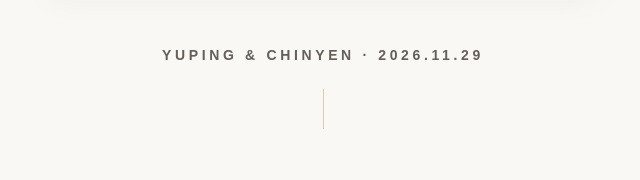
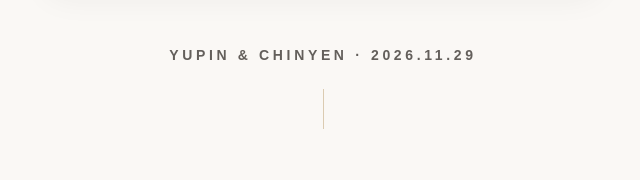
Before and after one commit to pinpinlin/wedding-invite, a plain HTML site: page index.html in a window 1280 px wide. Shown: the part 3355-3535 px from the top of the page, 317-957 px from the left. Drawn offline with nearby package versions, Linux system fonts and the light colour scheme.

Commit message:
英文名改為 YUPIN
Co-Authored-By: Claude Opus 5.5 <noreply@anthropic.com>

```diff
--- a/index.html
+++ b/index.html
@@ -489,7 +489,7 @@
             <!-- 頁尾署名 -->
             <div class="space-y-3 pt-2">
                 <p class="text-xs sm:text-sm tracking-[0.26em] text-[#635F5B] font-bold">
-                    YUPING &amp; CHINYEN · 2026.11.29
+                    YUPIN &amp; CHINYEN · 2026.11.29
                 </p>
                 <div class="pt-3" aria-hidden="true">
                     <div class="w-px h-10 bg-[#B59461]/45 mx-auto"></div>
```
